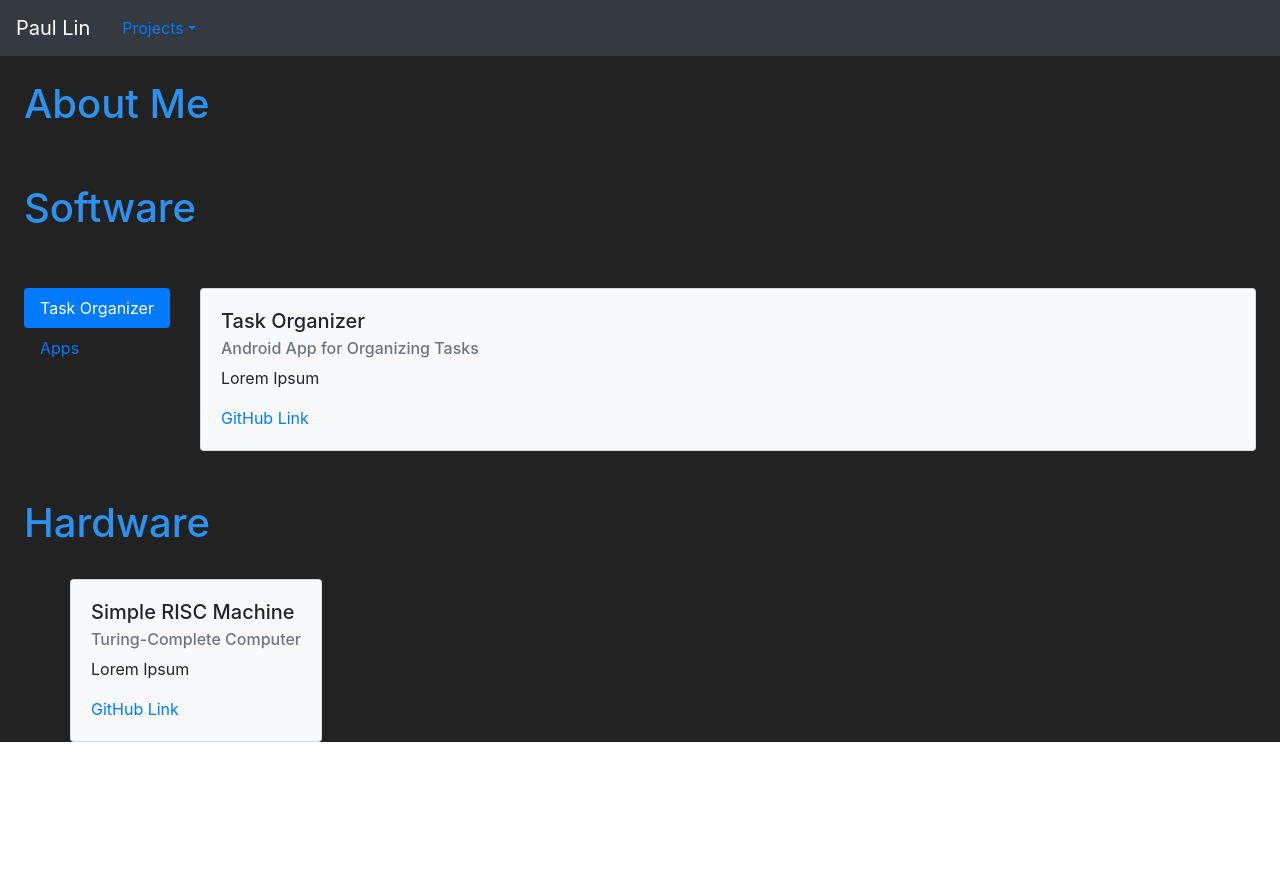
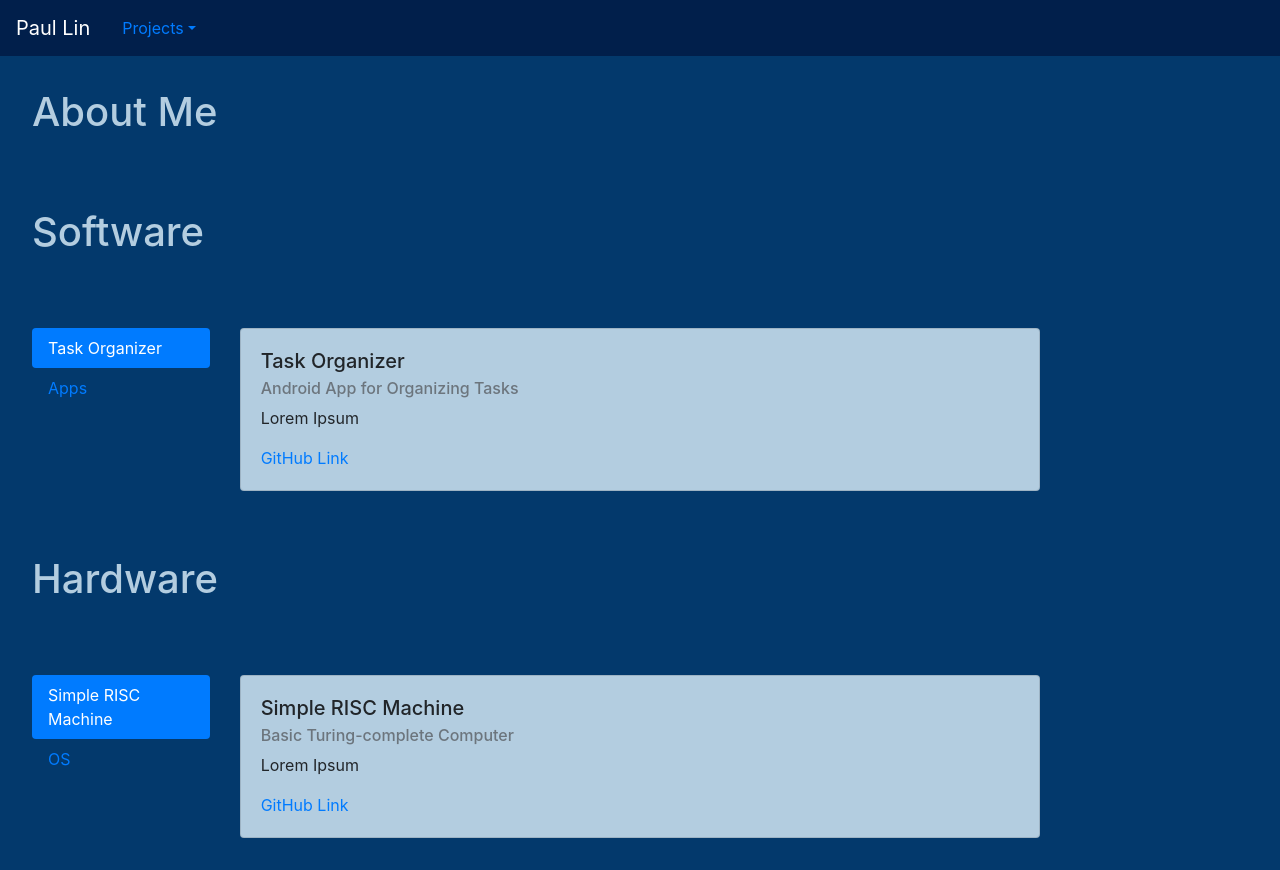
Before and after one commit to paullin03/paullin03.github.io, a React (Create React App) app: page / in a window 1280 px wide. Before the commit the page ends 800 px from the top, so only its background shows below. Built offline with nearby package versions, Linux system fonts and the light colour scheme.

Commit message:
Worked out colours

```diff
--- a/package.json
+++ b/package.json
@@ -2,7 +2,7 @@
   "name": "website",
   "version": "0.1.0",
   "private": true,
-  "homepage": "https://paullin03.github.io/",
+  "homepage": "https://paullin03.github.io/Webpage",
   "dependencies": {
     "gh-pages": "^2.0.1",
     "react": "^16.8.6",
--- a/src/App.css
+++ b/src/App.css
@@ -1,4 +1,8 @@
 h1{
-  color:rgb(45, 145, 240);
-  padding:1.5rem;
+  color:#b3cde0;
+  padding:2rem;
 }
+
+.mainContainer{
+  padding:2rem;
+}
--- a/src/App.js
+++ b/src/App.js
@@ -12,8 +12,8 @@ import './App.css';
 class App extends Component {
   render() {
     return (
-      <div style={{background: "#222222"}}>
-        <Navbar bg="dark" expand="lg" variant="dark" id="NavigationBar">
+      <div style={{background: "#03396c"}}>
+        <Navbar style={{background: "#011f4b"}} expand="lg" variant="dark" id="NavigationBar">
           <Navbar.Brand href="#AboutMe">
             Paul Lin
           </Navbar.Brand>
@@ -33,10 +33,10 @@ class App extends Component {
         </Container>
 
         <h1 id="Software">Software</h1>
-        <div style={{padding:"1.5rem"}}>
+        <div class="mainContainer">
           <Tab.Container id="SoftwareProjects" defaultActiveKey="taskOrganizer">
             <Row>
-              <Col md="auto">
+              <Col sm={2}>
                 <Nav variant="pills" className="flex-column">
                   <Nav.Item>
                     <Nav.Link eventKey="taskOrganizer">Task Organizer</Nav.Link>
@@ -46,7 +46,7 @@ class App extends Component {
                   </Nav.Item>
                 </Nav>
               </Col>
-              <Col>
+              <Col sm={8}>
                 <Tab.Content>
                   <Tab.Pane eventKey="taskOrganizer">
                     {this.generateCard("Task Organizer", "Android App for Organizing Tasks", "Lorem Ipsum", "https://github.com/paullin03/TaskOrganizer")}
@@ -62,11 +62,33 @@ class App extends Component {
 
         <h1 id="Hardware">Hardware</h1>
 
-        <Container>
-          <Row>
-            {this.generateCard("Simple RISC Machine", "Turing-Complete Computer", "Lorem Ipsum", "#AboutMe")}
-          </Row>
-        </Container>
+        <div class="mainContainer">
+          <Tab.Container id="HardwareProjects" defaultActiveKey="RISCMachine">
+            <Row>
+              <Col sm={2}>
+                <Nav variant="pills" className="flex-column">
+                  <Nav.Item>
+                    <Nav.Link eventKey="RISCMachine">Simple RISC Machine</Nav.Link>
+                  </Nav.Item>
+                  <Nav.Item>
+                    <Nav.Link eventKey="OS">OS</Nav.Link>
+                  </Nav.Item>
+                </Nav>
+              </Col>
+              <Col sm={8}>
+                <Tab.Content>
+                  <Tab.Pane eventKey="RISCMachine">
+                    {this.generateCard("Simple RISC Machine", "Basic Turing-complete Computer", "Lorem Ipsum", "https://github.com/paullin03/TaskOrganizer")}
+                  </Tab.Pane>
+                  <Tab.Pane eventKey="OS">
+                    {this.generateCard("OS Implementations", "Implementations of key OS features", "Lorem Ipsum", "#AboutMe")}
+                  </Tab.Pane>
+                </Tab.Content>
+              </Col>
+            </Row>
+          </Tab.Container>
+        </div>
+
       </div>
 
     );
@@ -75,7 +97,7 @@ class App extends Component {
 
   generateCard(title, subtitle, text, href) {
     return(
-      <Card bg="light">
+      <Card style={{background: "#b3cde0"}}>
         <Card.Body>
           <Card.Title>{title}</Card.Title>
           <Card.Subtitle className="mb-2 text-muted">{subtitle}</Card.Subtitle>
```
